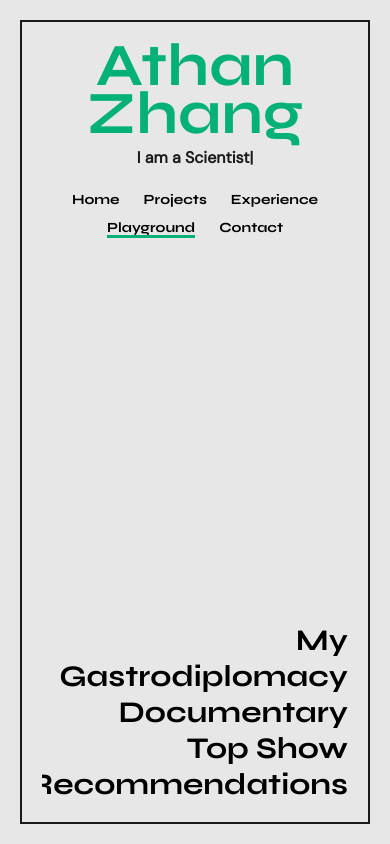
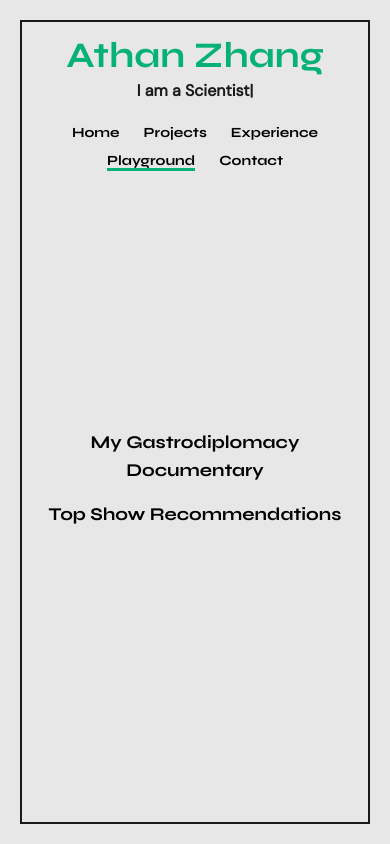
Before and after one commit to athanzxyt/personal_website, a React (Vite) app: page /playground in a window 390 px wide. Built offline with nearby package versions, Linux system fonts and the light colour scheme.

Commit message:
FIX: Responsitivity

```diff
--- a/src/App.jsx
+++ b/src/App.jsx
@@ -8,7 +8,7 @@ import ContentPanel from './components/ContentPanel';
 function App() {
   return (
     <div className="bg-background p-5 w-screen h-screen min-h-screen">
-      <div className="border-2 border-primary p-5 h-full w-auto">
+      <div className="border-2 border-primary p-5 h-full w-auto pb-10 sm:pb-0">
         <div className="h-full
                         flex flex-col
                         sm:grid sm:gap-x-6 sm:grid-cols-2 lg:grid-cols-3">
--- a/src/components/Header.jsx
+++ b/src/components/Header.jsx
@@ -8,7 +8,7 @@ function Header() {
         <div className="text-center
                         sm:text-start">
             <h1 className="font-syne font-bold custom-grad
-                           text-6xl leading-tight pb-2
+                           text-4xl leading-tight pb-2
                            sm:text-8xl sm:leading-tight sm:pb-5">Athan Zhang</h1>
             <TypeAnimation
                 sequence={[
--- a/src/index.css
+++ b/src/index.css
@@ -63,7 +63,7 @@ body {
 /* Playground Page */
 
 .playground-li {
-  @apply font-syne font-bold text-3xl text-right;
+  @apply font-syne font-bold text-lg sm:text-3xl text-center pb-4 sm:text-right;
 }
 
 .playground-li:hover {
--- a/src/pages/Home.jsx
+++ b/src/pages/Home.jsx
@@ -29,7 +29,7 @@ function Home() {
         // </div>
 
         <motion.div
-            className="flex flex-col sm:flex-row items-center justify-center h-full max-h-full w-full"
+            className="flex flex-col sm:flex-row items-center sm:justify-center h-full w-full"
             initial={{ opacity: 0, transition: { duration: 0.5 } }}
             animate={{ opacity: 1, transition: { duration: 1, ease: "easeIn" } }}
             exit={{ opacity: 0, transition: { duration: 0.5 } }}
--- a/src/pages/Playground.jsx
+++ b/src/pages/Playground.jsx
@@ -6,7 +6,7 @@ import { motion } from 'framer-motion';
 function Playground() {
     return (
         <motion.div
-            className="flex h-full justify-end items-end"
+            className="flex h-full justify-center sm:justify-end items-center sm:items-end"
             initial={{ opacity: 0, transition: { duration: 0.5 } }}
             animate={{ opacity: 1, transition: { duration: 1, ease: "easeIn" } }}
             exit={{ opacity: 0, transition: { duration: 0.5 } }}
```
